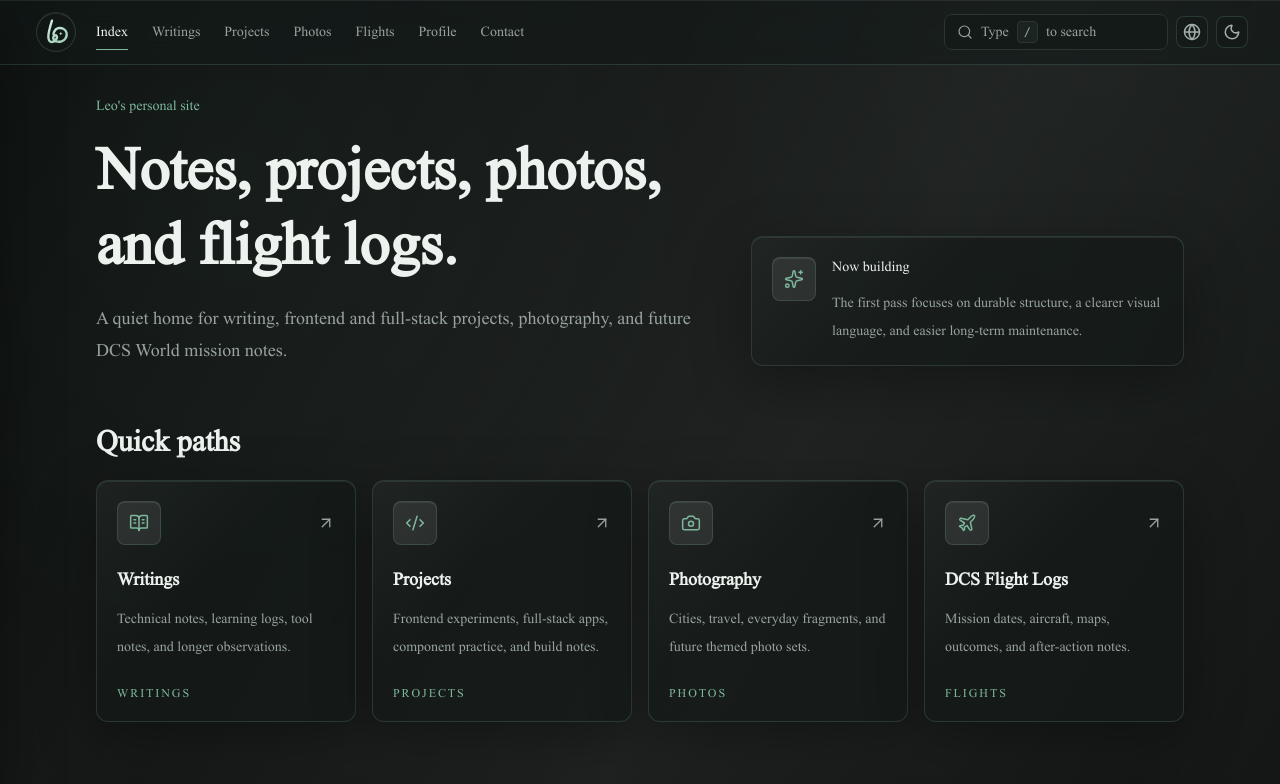
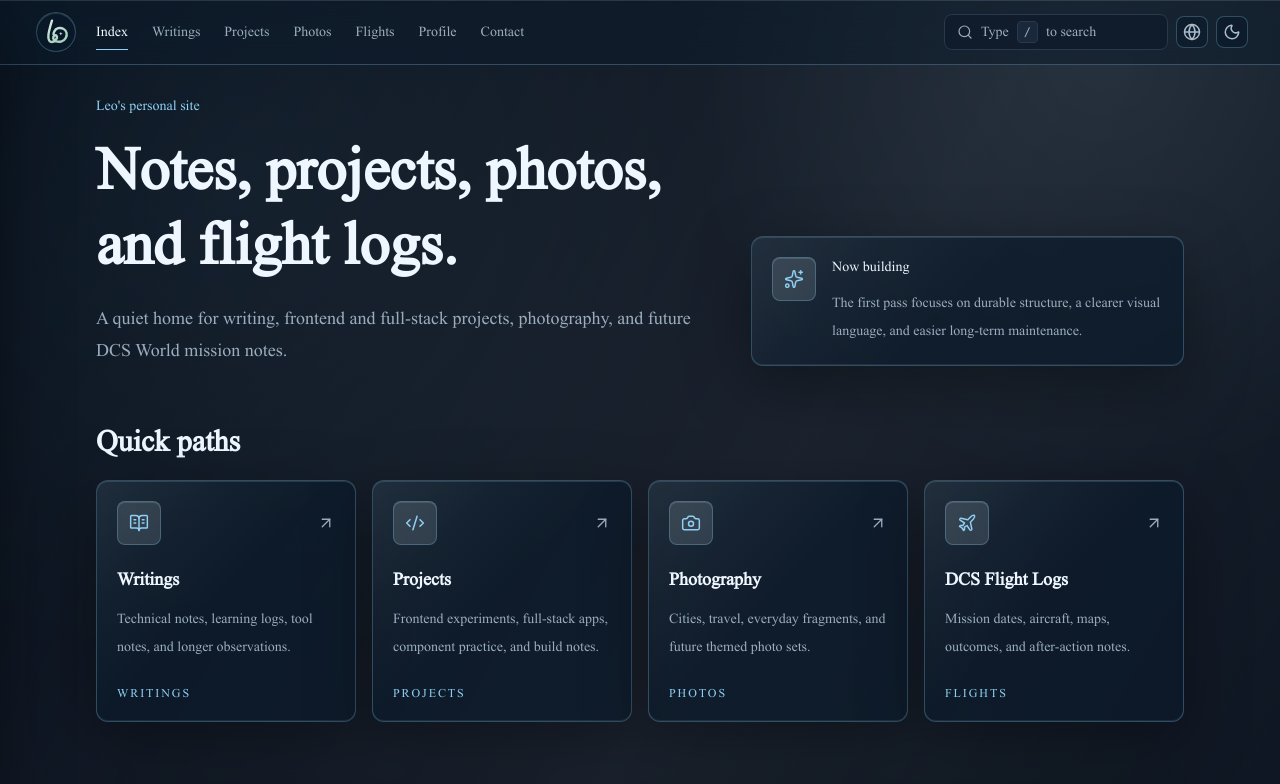
Before and after one commit to LeoDev8/leo-profolio, a Next.js app: page /en in a window 1280 px wide. Shown: the top 784 px of the page. Built offline with nearby package versions, Linux system fonts and the light colour scheme.

Commit message:
refactor theme glass palette to ice blue
- Shift light and dark theme tokens from green glass to ice blue
- Strengthen light mode glass borders, shadows, and highlights
- Update global background glow layers for a cooler glass effect
- Document the theme change in Agent.md

```diff
--- a/app/globals.css
+++ b/app/globals.css
@@ -16,8 +16,9 @@
   body {
     min-height: 100vh;
     background:
-      radial-gradient(circle at 18% 12%, color-mix(in srgb, var(--accent) 20%, transparent), transparent 28rem),
-      radial-gradient(circle at 86% 4%, color-mix(in srgb, var(--surface-muted) 70%, transparent), transparent 24rem),
+      radial-gradient(circle at 18% 12%, color-mix(in srgb, var(--accent) 26%, transparent), transparent 30rem),
+      radial-gradient(circle at 86% 4%, color-mix(in srgb, #b9e7ff 38%, transparent), transparent 26rem),
+      radial-gradient(circle at 72% 76%, color-mix(in srgb, var(--surface-muted) 48%, transparent), transparent 30rem),
       linear-gradient(180deg, var(--background), var(--background));
     color: var(--foreground);
   }
@@ -38,7 +39,10 @@
     border: 1px solid var(--glass-border);
     border-radius: 0.75rem;
     background: var(--glass);
-    box-shadow: var(--shadow-glass), inset 0 1px 0 var(--glass-highlight);
+    box-shadow:
+      var(--shadow-glass),
+      inset 0 1px 0 var(--glass-highlight),
+      inset 0 -1px 0 color-mix(in srgb, var(--glass-border) 38%, transparent);
     backdrop-filter: blur(var(--blur-glass));
     -webkit-backdrop-filter: blur(var(--blur-glass));
   }
@@ -51,9 +55,10 @@
     background: linear-gradient(
       135deg,
       var(--glass-highlight),
-      transparent 42%
+      color-mix(in srgb, var(--glass-highlight) 34%, transparent) 26%,
+      transparent 48%
     );
-    opacity: 0.58;
+    opacity: 0.68;
   }
 
   .glass-panel > * {
--- a/app/styles/theme-dark.css
+++ b/app/styles/theme-dark.css
@@ -1,23 +1,23 @@
 @layer base {
   .dark {
-    --background: #0d1110;
-    --foreground: #edf2ee;
-    --surface: #141a18;
-    --surface-muted: #1c2421;
-    --muted: #98a39d;
-    --border: #2b3531;
-    --accent: #7db89c;
-    --accent-foreground: #08100d;
-    --glass: rgb(20 26 24 / 0.68);
-    --glass-strong: rgb(28 36 33 / 0.78);
-    --glass-border: rgb(125 184 156 / 0.2);
-    --glass-highlight: rgb(255 255 255 / 0.08);
-    --shadow-glass: 0 18px 60px rgb(0 0 0 / 0.32);
+    --background: #08111d;
+    --foreground: #eef7ff;
+    --surface: #101c2b;
+    --surface-muted: #19283a;
+    --muted: #9badbd;
+    --border: #26394d;
+    --accent: #8ecff3;
+    --accent-foreground: #05111d;
+    --glass: rgb(12 27 43 / 0.66);
+    --glass-strong: rgb(20 39 58 / 0.8);
+    --glass-border: rgb(142 207 243 / 0.28);
+    --glass-highlight: rgb(232 248 255 / 0.13);
+    --shadow-glass: 0 20px 64px rgb(0 0 0 / 0.36);
     --blur-glass: 18px;
     --motion-duration: 260ms;
 
-    --logobackground: #202a26;
-    --buttontext: #a5b0aa;
-    --buttonhoverbg: #1d2723;
+    --logobackground: #17283a;
+    --buttontext: #aabccd;
+    --buttonhoverbg: #1b3146;
   }
 }
--- a/app/styles/theme-light.css
+++ b/app/styles/theme-light.css
@@ -1,24 +1,24 @@
 @layer base {
   :root,
   .light {
-    --background: #f7f8f6;
-    --foreground: #1b1f1d;
+    --background: #edf7fc;
+    --foreground: #142231;
     --surface: #ffffff;
-    --surface-muted: #eef1ed;
-    --muted: #68736d;
-    --border: #d9ded8;
-    --accent: #4f8f7b;
+    --surface-muted: #dceff8;
+    --muted: #61778a;
+    --border: #c7dde9;
+    --accent: #438fbd;
     --accent-foreground: #ffffff;
-    --glass: rgb(255 255 255 / 0.62);
+    --glass: rgb(246 252 255 / 0.56);
     --glass-strong: rgb(255 255 255 / 0.78);
-    --glass-border: rgb(79 143 123 / 0.22);
-    --glass-highlight: rgb(255 255 255 / 0.62);
-    --shadow-glass: 0 18px 60px rgb(36 61 52 / 0.12);
+    --glass-border: rgb(67 143 189 / 0.34);
+    --glass-highlight: rgb(255 255 255 / 0.84);
+    --shadow-glass: 0 20px 64px rgb(52 110 147 / 0.2);
     --blur-glass: 18px;
     --motion-duration: 260ms;
 
-    --logobackground: #e3e8e2;
-    --buttontext: #65716a;
-    --buttonhoverbg: #edf2ee;
+    --logobackground: #d9eef8;
+    --buttontext: #61778a;
+    --buttonhoverbg: #e2f2fa;
   }
 }
```
Also changed, not shown: 1 other file (tests, documents, lock files or other folders).
